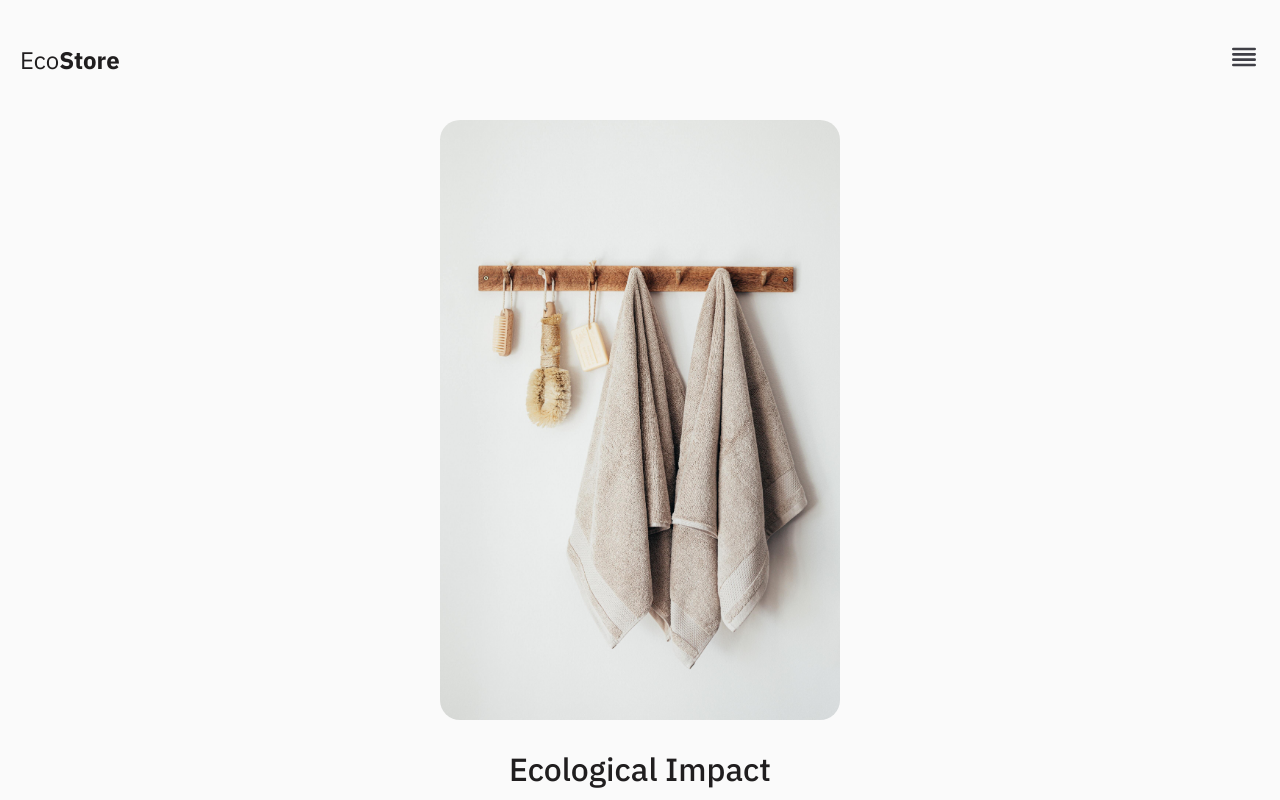
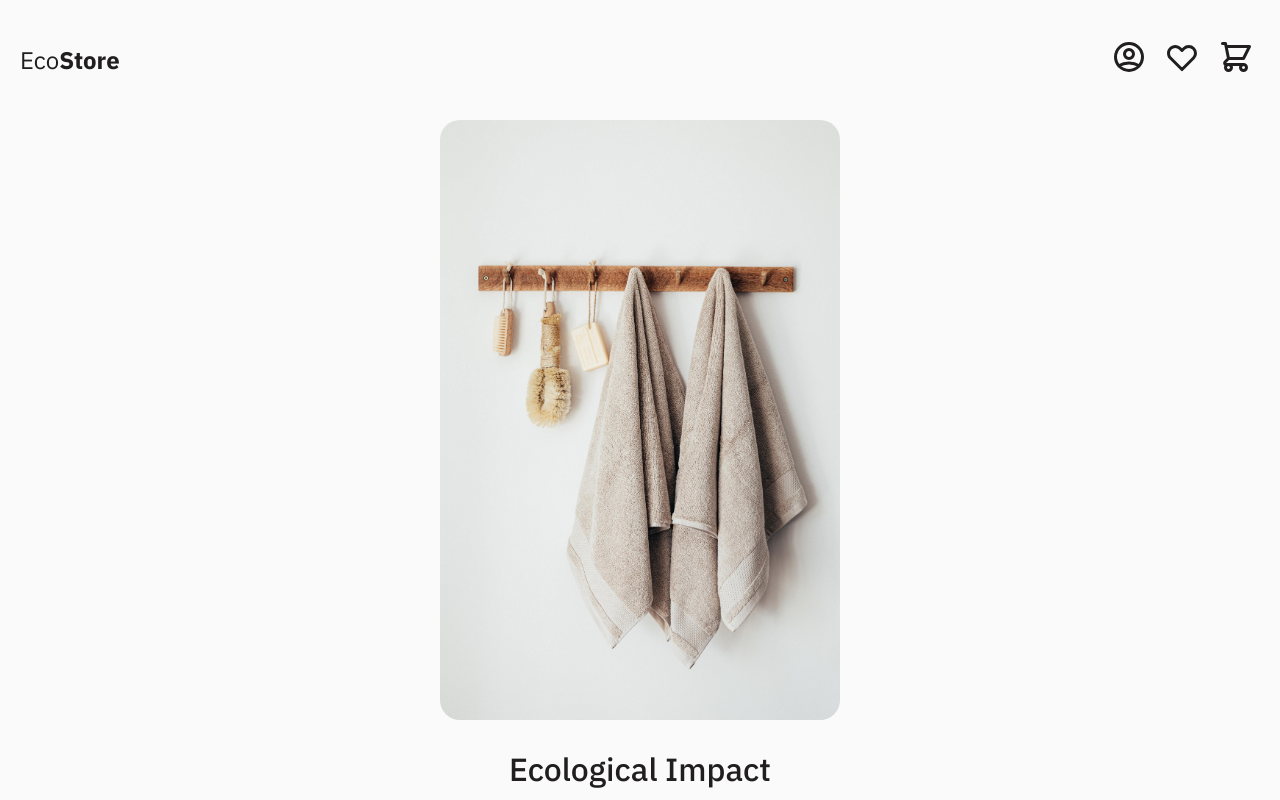
Before and after one commit to karoldeveloper/ecostore, a website: page index.html in a window 1280 px wide. Shown: the top 800 px of the page. Drawn offline with Linux system fonts and the light colour scheme.

Commit message:
added medias queries to responsive development

```diff
--- a/index.html
+++ b/index.html
@@ -16,9 +16,26 @@
         </div>
         <div id="menu">
             <svg width="32" height="32" viewBox="0 0 24 24" fill="none" xmlns="http://www.w3.org/2000/svg">
-                <path d="M4 18H20M4 6H20H4ZM4 10H20H4ZM4 14H20H4Z" stroke="#3F3F46" stroke-width="2" stroke-linecap="round" stroke-linejoin="round"/>
+                <path d="M4 18H20M4 6H20H4ZM4 10H20H4ZM4 14H20H4Z" stroke="#201E1F" stroke-width="2" stroke-linecap="round" stroke-linejoin="round"/>
             </svg>
         </div>
+        <div id="nav-icons">
+			<button class="profile">
+				<svg width="36" height="36" viewBox="0 0 24 24" fill="none" xmlns="http://www.w3.org/2000/svg">
+				<path d="M5.121 17.804C7.21942 16.6179 9.58958 15.9963 12 16C14.5 16 16.847 16.655 18.879 17.804M15 10C15 10.7956 14.6839 11.5587 14.1213 12.1213C13.5587 12.6839 12.7956 13 12 13C11.2044 13 10.4413 12.6839 9.87868 12.1213C9.31607 11.5587 9 10.7956 9 10C9 9.20435 9.31607 8.44129 9.87868 7.87868C10.4413 7.31607 11.2044 7 12 7C12.7956 7 13.5587 7.31607 14.1213 7.87868C14.6839 8.44129 15 9.20435 15 10ZM21 12C21 13.1819 20.7672 14.3522 20.3149 15.4442C19.8626 16.5361 19.1997 17.5282 18.364 18.364C17.5282 19.1997 16.5361 19.8626 15.4442 20.3149C14.3522 20.7672 13.1819 21 12 21C10.8181 21 9.64778 20.7672 8.55585 20.3149C7.46392 19.8626 6.47177 19.1997 5.63604 18.364C4.80031 17.5282 4.13738 16.5361 3.68508 15.4442C3.23279 14.3522 3 13.1819 3 12C3 9.61305 3.94821 7.32387 5.63604 5.63604C7.32387 3.94821 9.61305 3 12 3C14.3869 3 16.6761 3.94821 18.364 5.63604C20.0518 7.32387 21 9.61305 21 12Z" stroke="#201E1F" stroke-width="2" stroke-linecap="round" stroke-linejoin="round"/>
+				</svg>
+			</button>
+			<button class="wishlist">
+				<svg width="36" height="36" viewBox="0 0 24 24" fill="none" xmlns="http://www.w3.org/2000/svg">
+				<path d="M3.34255 7.7779C3.5687 7.23194 3.90017 6.73586 4.31804 6.31799C4.7359 5.90012 5.23198 5.56865 5.77795 5.3425C6.32392 5.11635 6.90909 4.99995 7.50004 4.99995C8.09099 4.99995 8.67616 5.11635 9.22213 5.3425C9.7681 5.56865 10.2642 5.90012 10.682 6.31799L12 7.63599L13.318 6.31799C14.162 5.47407 15.3066 4.99997 16.5 4.99997C17.6935 4.99997 18.8381 5.47407 19.682 6.31799C20.526 7.16191 21.0001 8.30651 21.0001 9.49999C21.0001 10.6935 20.526 11.8381 19.682 12.682L12 20.364L4.31804 12.682C3.90017 12.2641 3.5687 11.7681 3.34255 11.2221C3.1164 10.6761 3 10.0909 3 9.49999C3 8.90904 3.1164 8.32387 3.34255 7.7779Z" stroke="#201E1F" stroke-width="2" stroke-linecap="round" stroke-linejoin="round"/>
+				</svg>
+			</button>
+			<button class="cart">
+				<svg width="36" height="36" viewBox="0 0 24 24" fill="none" xmlns="http://www.w3.org/2000/svg">
+				<path d="M3 3H5L5.4 5M5.4 5H21L17 13H7M5.4 5L7 13M7 13L4.707 15.293C4.077 15.923 4.523 17 5.414 17H17M17 17C16.4696 17 15.9609 17.2107 15.5858 17.5858C15.2107 17.9609 15 18.4696 15 19C15 19.5304 15.2107 20.0391 15.5858 20.4142C15.9609 20.7893 16.4696 21 17 21C17.5304 21 18.0391 20.7893 18.4142 20.4142C18.7893 20.0391 19 19.5304 19 19C19 18.4696 18.7893 17.9609 18.4142 17.5858C18.0391 17.2107 17.5304 17 17 17ZM9 19C9 19.5304 8.78929 20.0391 8.41421 20.4142C8.03914 20.7893 7.53043 21 7 21C6.46957 21 5.96086 20.7893 5.58579 20.4142C5.21071 20.0391 5 19.5304 5 19C5 18.4696 5.21071 17.9609 5.58579 17.5858C5.96086 17.2107 6.46957 17 7 17C7.53043 17 8.03914 17.2107 8.41421 17.5858C8.78929 17.9609 9 18.4696 9 19Z" stroke="#201E1F" stroke-width="2" stroke-linecap="round" stroke-linejoin="round"/>
+				</svg>
+			</button>
+		</div>
     </nav>
     <header>
         <div class="hero-img">
--- a/scss/main.scss
+++ b/scss/main.scss
@@ -6,6 +6,9 @@ $quartenary-color: #0B4F47;
 $text-primary-color: #201E1F;
 $font-stack: 'IBM Plex Sans', sans-serif;
 $paragraph-size: 1.5em;
+
+$layout-breakpoint-large: 1024px;
+$layout-breakpoint-small: 480px;
 
 @mixin flexCenter($direction, $content, $align) {
     display: flex;
@@ -21,6 +24,24 @@ $paragraph-size: 1.5em;
     }
 }
 
+// large screens
+
+@media (min-width: $layout-breakpoint-large) {
+    nav {
+        #menu {
+            display: none;
+        }
+    }
+  }
+
+@media (max-width: $layout-breakpoint-small) {
+nav {
+    #nav-icons {
+        display: none;
+    }
+}
+}
+
 body {
     background-color: $primary-color;
     color: $text-primary-color;
@@ -34,6 +55,10 @@ nav {
     padding: 20px;
     // position: fixed;
     font-size: x-large;
+    #nav-icons {
+        @include buttonStyle;
+        color: $text-primary-color;
+    }
 }
 
 header {
```
Also changed, not shown: css/main.css, 1 other file.
